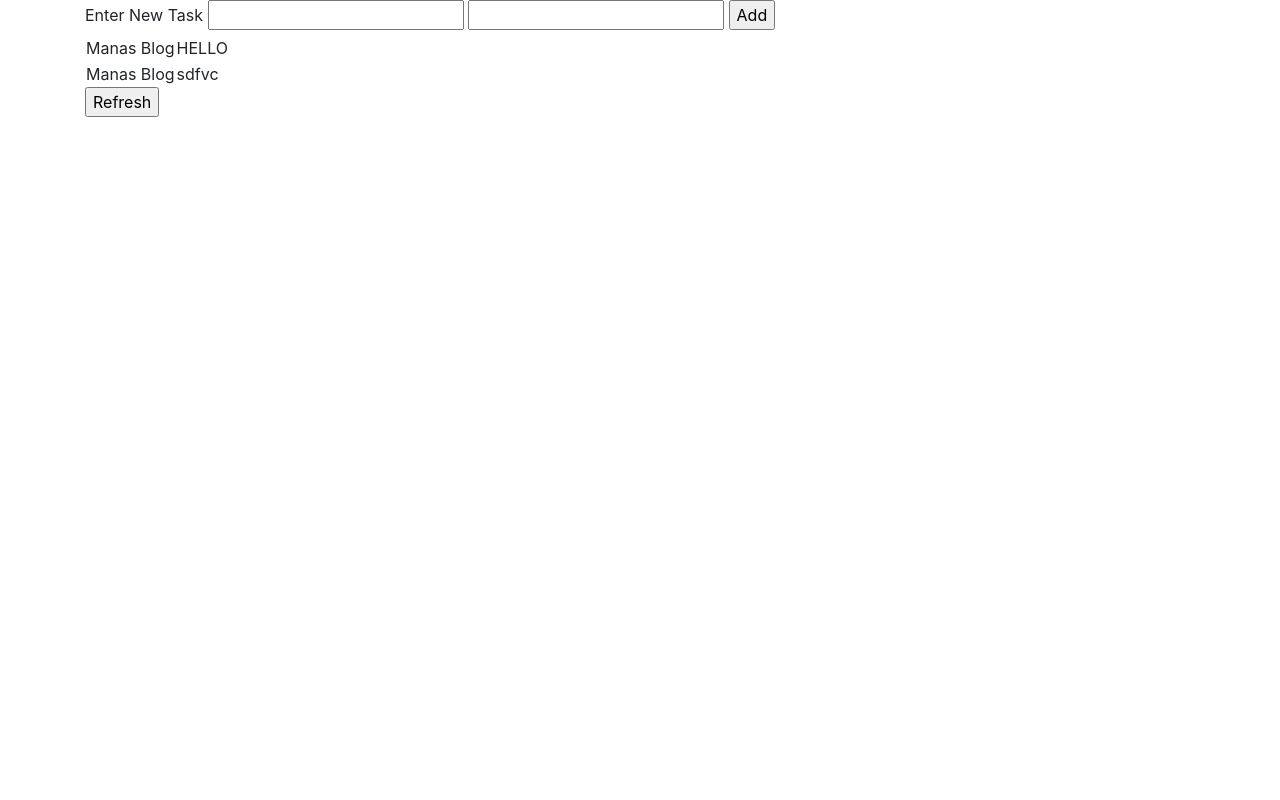
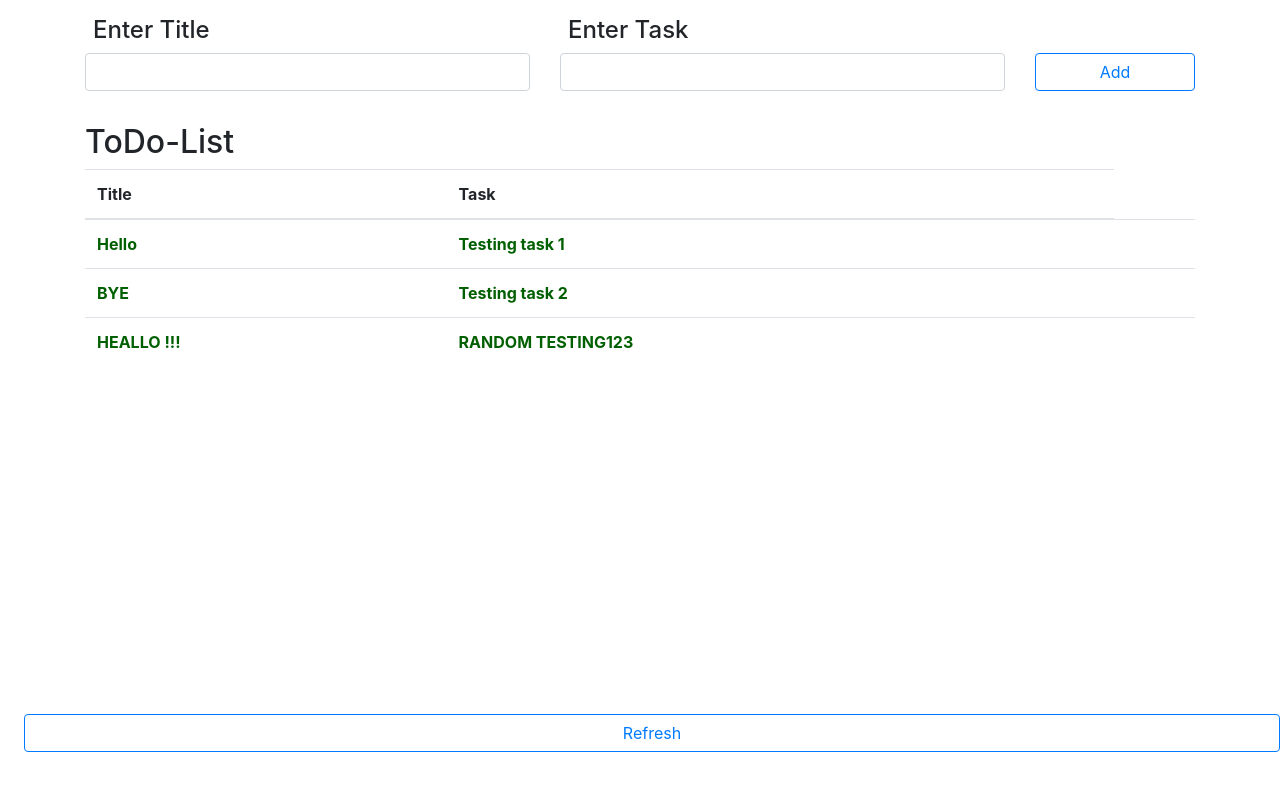
Before and after one commit to manasm11/django_todo_list, a Django app: page / in a window 1280 px wide. Run offline with Django 3.2, Linux system fonts and the light colour scheme; data comes from the database, SQL or seed files in the repository; some libraries are stand-ins or nearby versions.

Commit message:
completed GUI

```diff
--- a/tasks/templates/home.html
+++ b/tasks/templates/home.html
@@ -1,36 +1,60 @@
-{% extends "base.html" %} {% block title %} ToDo List {% endblock title %}
-{% block body %}
+{% extends "base.html" %} {% block title %} ToDo List {% endblock title %} {% block body %}
 <form method="post">
     {% csrf_token %}
-    <label for="task">Enter New Task</label>
-    <input type="text" name="title" id="task" />
-    <input type="text" name="content" id="task" />
+    <div class="form-group mt-3 row">
+        <div class="form-group col-sm-5">
+            <label for="title" class="h4 ml-2">Enter Title</label>
+            <input type="text" autocomplete="off" name="title" id="task" class="form-control" />
+        </div>
+        <div class="form-group col-sm-5">
+            <label for="content" class="h4 ml-2">Enter Task</label>
+            <input type="text" autocomplete="off" name="content" id="task" class="form-control" />
+        </div>
         <input type="hidden" name="ischecked" value="False">
-    <input type="submit" value="Add">
-    <table>
+        <div class="form-group col-sm-2 mt-auto">
+            <input type="submit" value="Add" class="btn btn-outline-primary w-100">
+        </div>
+    </div>
+    <h2>ToDo-List</h2>
+    <table class="table table-hover">
+        <thead>
+            <tr>
+                <th scope="col-4">Title</th>
+                <th scope="col-8">Task</th>
+            </tr>
+        </thead>
+        <tbody>
             {% for task in tasks %}
             <tr class="isdone">
                 <td>{{ task.title }}</td>
                 <td>{{ task.content }}</td>
-            <td> <input type="hidden" name="checked{{task.id}}" class="ischecked" value="{{ task.ischecked }}"/></td>
+                <td>
+                    <input type="hidden" name="checked{{task.id}}" class="ischecked" value="{{ task.ischecked }}" />
+                </td>
             </tr>
             {% endfor %}
+        </tbody>
     </table>
-    <input type="submit" value="Refresh">
+    <input class="btn btn-outline-primary fixed-bottom mb-5 ml-4" type="submit" value="Refresh">
 </form>
-{% endblock body %}
-{% block css %}
+{% endblock body %} {% block css %}
 <style>
     .striked {
         text-decoration: line-through;
+        color: red !important;
     }
 
     .isdone {
+        font-weight: bold;
         cursor: pointer;
+        color: rgb(0, 95, 0);
+    }
+
+    tbody>tr:hover {
+        font-size: large !important;
     }
 </style>
-{% endblock css %}
-{% block js %}
+{% endblock css %} {% block js %}
 <script>
     function toggle_tr_ischecked(tr) {
         isChecked_input = $($(tr).children()[2].firstElementChild)
```
Also changed, not shown: db.sqlite3. Lines whose indentation alone changed are shown as unchanged.
